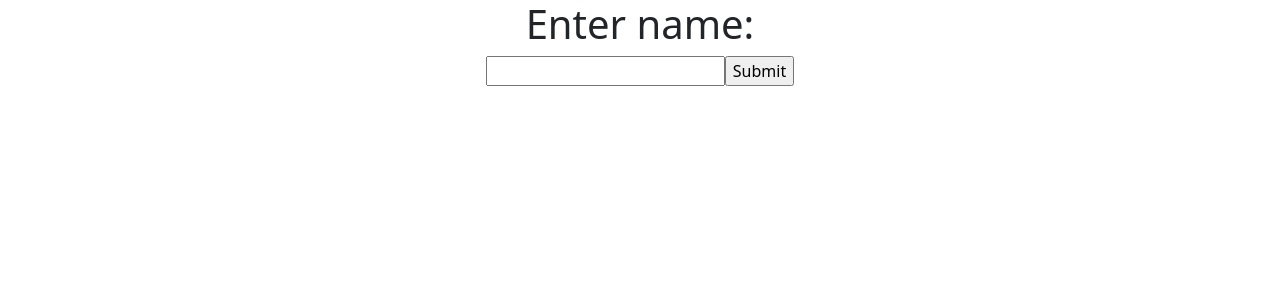
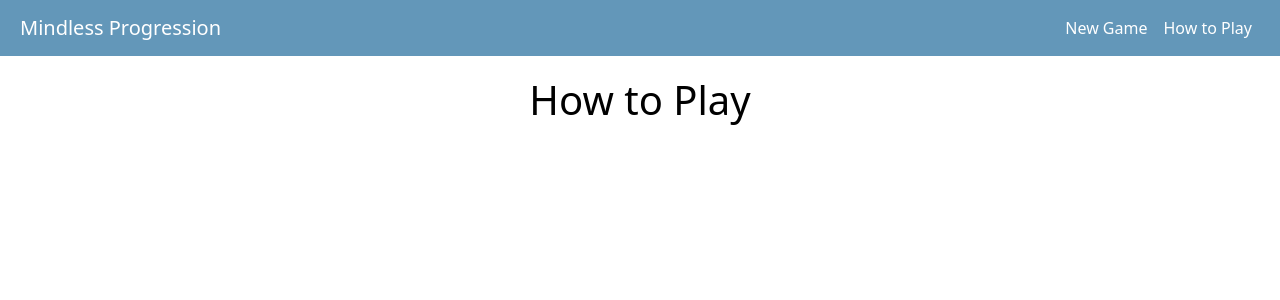
Before and after one commit to granttebeau/mindlessprogression-frontend, a React (Create React App) app: page /how-to-play in a window 1280 px wide. Shown: the top 300 px of the page. Built offline with nearby package versions, Linux system fonts and the light colour scheme; no server answers.

Commit message:
added full score, better styling

```diff
--- a/package.json
+++ b/package.json
@@ -10,6 +10,7 @@
     "bootstrap": "^5.0.1",
     "react": "^17.0.2",
     "react-beautiful-dnd": "^13.1.0",
+    "react-bootstrap": "^1.6.1",
     "react-confirm-alert": "^2.7.0",
     "react-dom": "^17.0.2",
     "react-router-dom": "^5.2.0",
--- a/src/App.css
+++ b/src/App.css
@@ -12,6 +12,38 @@
     animation: App-logo-spin infinite 20s linear;
   }
 }
+
+.navbar {
+  padding: 20px;
+  background-color: #6397B9 !important;
+}
+
+.navbar a {
+  color: white !important;
+}
+
+.navbar-collapse {
+  float: right;
+  color: white !important;
+}
+
+.app-body {
+  width: 100%;
+  height: 100%;
+  /* background-color: #6397B9;
+  color: white; */
+  color: black;
+}
+
+.router-body {
+  margin-top: 20px;
+}
+
+/* .router-body a {
+  color: white !important;
+
+} */
+
 
 .App-header {
   background-color: #282c34;
--- a/src/App.js
+++ b/src/App.js
@@ -2,21 +2,37 @@ import React, {useState} from 'react'
 import './App.css';
 import Mindless from './mindless';
 import MindlessPlay from './mindlessplay';
+import HowToPlay from './howtoplay';
 import {
   BrowserRouter as Router,
   Switch,
-  Route,
-  Link
+  Route
 } from "react-router-dom";
-import {socket} from './service/socket';
+
+import Navbar from 'react-bootstrap/Navbar';
+import Nav from 'react-bootstrap/Nav';
 
 function App() {
   return (
+    <div className="app-body">
+      <Navbar expand="lg">
+        <Navbar.Brand href="/">Mindless Progression</Navbar.Brand>
+        <Navbar.Toggle aria-controls="basic-navbar-nav" />
+        <Navbar.Collapse id="basic-navbar-nav">
+          <Nav className="justify-content-end" style={{ width: "100%" }}>
+            <Nav.Link href="/">New Game</Nav.Link>
+            <Nav.Link href="/how-to-play">How to Play</Nav.Link>
+          </Nav>
+        </Navbar.Collapse>
+      </Navbar>
       <Router>
-      <div>
+        <div className="router-body">
           <Switch>
             <Route path="/play">
               <MindlessPlay />
+            </Route>
+            <Route path="/how-to-play">
+              <HowToPlay />
             </Route>
             <Route path="/">
               <MindlessProgression />
@@ -24,7 +40,8 @@ function App() {
           </Switch>
         </div>
       </Router>
-  )
+    </div>
+  );
 }
 
 function MindlessProgression() {
--- a/src/displayhand.js
+++ b/src/displayhand.js
@@ -21,13 +21,6 @@ class DisplayHand extends Component {
           hand: this.state.hand.concat(this.props.hand[this.props.hand.length - 1])
         })
       }
-
-      // if (prevProps.text !== this.props.text) {
-      //   this.updateAndNotify();
-      // }
-    }
-
-    componentDidMount() {
     }
 
     reorder(list, startIndex, endIndex) {
@@ -69,7 +62,7 @@ class DisplayHand extends Component {
         <Draggable key={id} draggableId={id} index={ind}>
         {(provided) => (
           <li className="card" key={id} ref={provided.innerRef} {...provided.draggableProps} {...provided.dragHandleProps}>
-          <img src={process.env.PUBLIC_URL + '/cards/' + card.number + card.suit + '.svg'} onClick={() => { this.throwAway(card) }}></img>
+          <img alt={'card ' + card.number + card.suit} src={process.env.PUBLIC_URL + '/cards/' + card.number + card.suit + '.svg'} onClick={() => { this.throwAway(card) }}></img>
         </li>
         )}
       </Draggable>
--- /dev/null
+++ b/src/howtoplay.js
@@ -0,0 +1,14 @@
+import React, { Component } from 'react';
+import './App.css';
+
+class HowToPlay extends Component {
+
+    render() {
+      return (
+        <div className="App">
+          <h1>How to Play</h1>
+        </div>
+      );
+    }
+  }
+  export default HowToPlay;
--- a/src/mindless.js
+++ b/src/mindless.js
@@ -82,10 +82,12 @@ class Mindless extends Component {
         <div className="App">
           <p>Name: {this.state.name}</p>
 
-          <select class="form-select form-select-sm select-form" value={this.state.selectValue} onChange={this.handleSelect}>
+          <br></br>
+          <p>Select Opponent:</p>
+          <select className="form-select form-select-sm select-form" value={this.state.selectValue} onChange={this.handleSelect}>
             {this.state.users.map((usr, ind) => <option key={ind} value={usr.id}>{usr.name}</option>)}
           </select>
-            {!!this.state.selectValue ? <Link to={'/play'} onClick={this.joinGame}>Join Game</Link> : <p>Join Game</p>}
+            {!!this.state.selectValue && <Link to={'/play'} onClick={this.joinGame}>Join Game</Link>}
             <br></br>
             {!!this.state.invite ? <Link to={'/play'} onClick={this.accept}>Accept Invite from {this.state.inviteGame.playerOne_name}</Link> : <span></span>}
         </div>
--- a/src/mindlessplay.css
+++ b/src/mindlessplay.css
@@ -16,3 +16,7 @@
     position: relative;
     top: 1px;
 }
+
+th {
+    width: 33%;
+}
--- a/src/mindlessplay.js
+++ b/src/mindlessplay.js
@@ -1,6 +1,4 @@
-import React, { Component } from 'react';
-
-import { Link } from 'react-router-dom';
+import React from 'react';
 import './App.css';
 import './mindlessplay.css'
 import {socket} from './service/socket';
@@ -17,7 +15,7 @@ class MindlessPlay extends React.Component {
         name: '',
         opponent: {name: ''},
         turn: '',
-        chosenTurn: '5',
+        chosenTurn: '3',
         turnsLeft: [],
         roundStarted: false,
         drew: false,
@@ -29,7 +27,10 @@ class MindlessPlay extends React.Component {
         wonRound: false,
         picked: false,
         playerScore: 0,
+        playerScores: [],
         opponentScore: 0,
+        opponentScores: [],
+        rounds: [],
         gameOver: false
       };
 
@@ -41,6 +42,7 @@ class MindlessPlay extends React.Component {
       this.openNextRound = this.openNextRound.bind(this);
       this.getPoints = this.getPoints.bind(this);
       this.playAgain = this.playAgain.bind(this);
+      this.openFullScore = this.openFullScore.bind(this);
     }
 
     componentDidMount() {
@@ -101,16 +103,21 @@ class MindlessPlay extends React.Component {
       })
 
       socket.on("finished round", (hand) => {
+        let self = this.state;
         if (this.state.wonRound) {
           this.setState({
-            opponentScore: this.state.opponentScore + hand.loserScore
+            opponentScore: self.opponentScore + hand.loserScore,
+            opponentScores: self.opponentScores.concat(self.opponentScore + hand.loserScore),
+            playerScores: self.playerScores.concat(!!self.playerScores[self.playerScores.length - 1] ? self.playerScores[self.playerScores.length - 1] : self.playerScore)
           }, () => {
             this.openNextRound();
           })
         }
         else {
           this.setState({
-            playerScore: this.state.playerScore + hand.loserScore
+            playerScore: self.playerScore + hand.loserScore,
+            opponentScores: self.opponentScores.concat(!!self.opponentScores[self.opponentScores.length - 1] ? self.opponentScores[self.opponentScores.length - 1] : self.opponentScore),
+            playerScores: self.playerScores.concat(self.playerScore + hand.loserScore)
           }, () => {
             this.openNextRound();
           })
@@ -127,15 +134,12 @@ class MindlessPlay extends React.Component {
           turn: hand.turn,
           nextCard: [nextCard],
           turnsLeft: hand.roundsLeft,
-          chosenTurn: hand.round
+          chosenTurn: hand.round,
+          rounds: this.state.rounds.concat(hand.round)
         }, () => {
           sessionStorage.setItem("room", hand.room)
         })
       })
-    }
-
-    home() {
-      window.location.href = "/";
     }
 
     handleSelect(event) {
@@ -149,6 +153,43 @@ class MindlessPlay extends React.Component {
         socket.emit("restart game", {playerOne: socket.id, playerTwo: this.state.opponent.id, room: sessionStorage.getItem("room")});
 
       })
+    }
+
+    openFullScore() {
+      let rounds = [];
+      for (var i = 0; i < this.state.rounds.length; i++) {
+        rounds.push(<tr key="uuid()">
+          <td>{this.state.rounds[i]}</td>
+          <td>{this.state.playerScores[i]}</td>
+          <td>{this.state.opponentScores[i]}</td>
+      </tr>)
+      }
+      console.log(this.state.rounds);
+
+      confirmAlert({
+        title: "Scores",
+        buttons: [
+          {
+            label: "Close",
+          },
+        ],
+        childrenElement: () => (
+          <div>
+            <table cellSpacing="0" cellPadding="0">
+              <thead>
+                <tr>
+                  <th>Round</th>
+                  <th>{this.state.name}</th>
+                  <th>{this.state.opponent.name}</th>
+                </tr>
+              </thead>
+              <tbody>
+                {rounds}
+              </tbody>
+            </table>
+          </div>
+        ),
+      });
     }
 
     openNextRound() {
@@ -186,7 +227,7 @@ class MindlessPlay extends React.Component {
           roundStarted: false,
           turn: !this.state.picked,
           wonRound: false,
-          chosenTurn: this.state.turnsLeft[0]
+          chosenTurn: this.state.turnsLeft[0],
         })
       }
     }
@@ -459,12 +500,10 @@ class MindlessPlay extends React.Component {
     }
 
     straight(cur, cards) {
-      console.log("STRAIGHT");
       cards = [...cards];
       let arr = cards.filter(card => this.cardSuitEquals(card, cur) && !this.wildCard(card));
       let wildCards = cards.filter(card => this.wildCard(card));
       arr.sort((a, b) => this.cardNums(a.number) - this.cardNums(b.number));
-      // return false;
       if (arr.length < 3 && wildCards.length === 0) {
         return false;
       }
@@ -483,7 +522,7 @@ class MindlessPlay extends React.Component {
             current += inc;
             highest = Math.max(current, highest);
             last = arr[i];
-            for (var i = 0; i < inc; i++) {
+            for (var j = 0; j < inc; j++) {
               wildCards.pop();
             }
           }
@@ -546,7 +585,7 @@ class MindlessPlay extends React.Component {
             {this.state.playerScore < this.state.opponentScore ? <h1>YOU WON</h1> : <h1>YOU LOST</h1>}
             <li className="results"><h4>You: {this.state.playerScore}</h4></li>
             <li className="results"><h4>{this.state.opponent.name}: {this.state.opponentScore}</h4></li>
-            <button class="btn btn-primary" onClick={this.playAgain}>Play again</button>
+            <button className="btn btn-primary" onClick={this.playAgain}>Play again</button>
           </div>
         )
       }
@@ -556,9 +595,9 @@ class MindlessPlay extends React.Component {
           <div>
             {this.state.turn ? <h1>Your Turn</h1> : <h1>{sessionStorage.getItem("opponent_name")}'s turn</h1>}
             <div className="deck">
-              <img src={process.env.PUBLIC_URL + '/cards/back.png'} onClick={this.drawCard} className="draw-pile"></img>
+              <img alt="draw pile" src={process.env.PUBLIC_URL + '/cards/back.png'} onClick={this.drawCard} className="draw-pile"></img>
               {!!this.state.nextCard.length ?
-                <img src={process.env.PUBLIC_URL + '/cards/' + this.state.nextCard[0].number + this.state.nextCard[0].suit + '.svg'} onClick={this.takeCard} className="draw-card"></img>
+                <img alt="next card" src={process.env.PUBLIC_URL + '/cards/' + this.state.nextCard[0].number + this.state.nextCard[0].suit + '.svg'} onClick={this.takeCard} className="draw-card"></img>
                 : <div></div>}
             </div>
 
@@ -569,22 +608,28 @@ class MindlessPlay extends React.Component {
       }
       else if (!!this.state.turn && this.state.turnsLeft.length > 0) {
         value = <div>
-            <select class="form-select form-select-sm select-form" value={this.state.chosenTurn} onChange={this.handleSelect}>
+            <select className="form-select form-select-sm select-form" value={this.state.chosenTurn} onChange={this.handleSelect}>
             {this.state.turnsLeft.map((turn, ind) => <option key={ind} value={turn}>{turn}</option>)}
           </select>
-          <button class="btn btn-primary" onClick={this.pickRound}>Pick round</button>
+          <br></br>
+          <button className="btn btn-primary" onClick={this.pickRound}>Pick round</button>
           </div>
       }
-      else {
-        value = <h1>Not your turn</h1>
+      else if (!this.state.roundStarted) {
+        value = <h1>Waiting for {this.state.opponent.name} to pick the round...</h1>
       }
 
       return (
         <div className="App">
-          <a onClick={this.home} style={{cursor: 'pointer'}}>Home</a>
           <h1>Play Mindless Progression</h1>
-          <p>Name: {this.state.name}</p>
-          <p>Opponent: {this.state.opponent.name}</p>
+
+          {!!this.state.chosenTurn && this.state.roundStarted && <h4>Round: {this.state.chosenTurn}</h4>}
+          <div style={{marginTop: '40px', height: '40px'}}>
+            <p style={{float: 'left', marginLeft: '100px'}}>{this.state.name}: {this.state.playerScore}</p>
+            <a onClick={this.openFullScore} style={{width: '20%', left: '40%', position: 'absolute', cursor: 'pointer', textDecoration: 'underline'}}>Full Score</a>
+            <p style={{float: 'right', marginRight: '100px'}}>{this.state.opponent.name}: {this.state.opponentScore}</p>
+          </div>
+
 
           {this.state.lastTurn &&
           <div>
@@ -594,9 +639,7 @@ class MindlessPlay extends React.Component {
           }
 
           {this.state.wonRound && <h1>You won this round!</h1>}
-
-          <p>{this.state.turn}</p>
-
+          <br></br>
           {value}
         </div>
       );
```
Also changed, not shown: 1 other file (tests, documents, lock files or other folders). Lines whose indentation alone changed are shown as unchanged.
